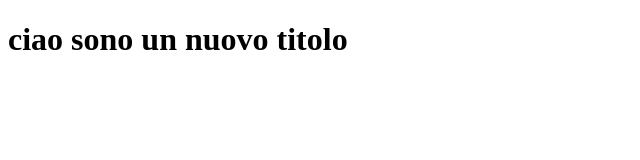
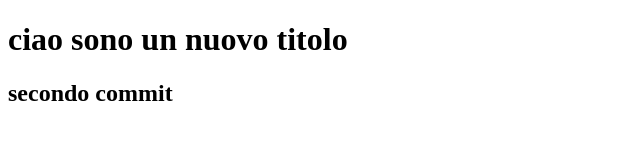
Before and after one commit to Albaer33/html-test, a plain HTML site: page index.html in a window 1280 px wide. Shown: the whole page, without its empty margins (0-640 px from the left). Drawn offline with Linux system fonts and the light colour scheme.

Commit message:
second commit

```diff
--- a/index.html
+++ b/index.html
@@ -7,6 +7,7 @@
     <title>Document</title>
 </head>
 <body>
-    <h1> ciao sono un nuovo titolo</h1>
+    <h1>ciao sono un nuovo titolo</h1>
+    <h2>secondo commit</h2>
 </body>
 </html>
```
